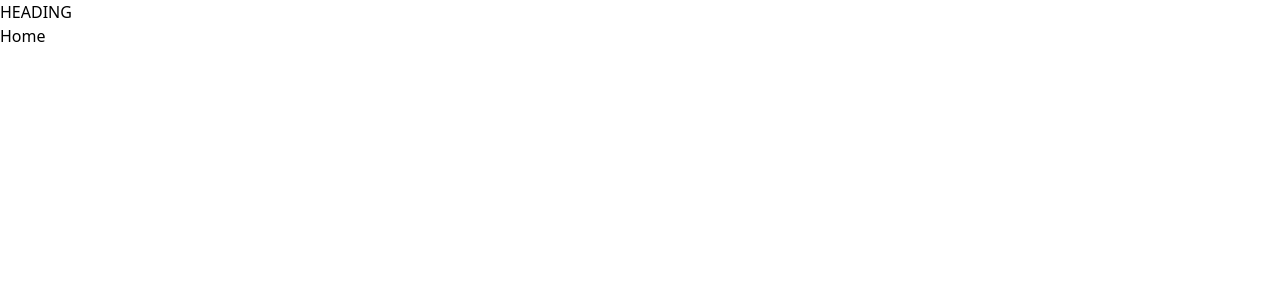
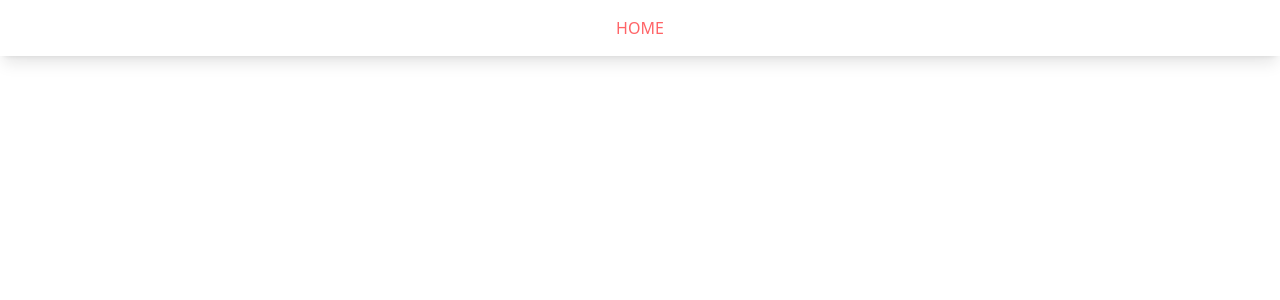
Before and after one commit to SEJ1991/react-crud, a React (Vite) app: page / in a window 1280 px wide. Shown: the top 300 px of the page. Built offline with nearby package versions, Linux system fonts and the light colour scheme.

Commit message:
feat: [RC_refine-RootLayout-3] add style and nav links in RootLayout component

```diff
--- a/src/index.css
+++ b/src/index.css
@@ -9,6 +9,13 @@
 }
 
 @layer utilities {
+  .header-height {
+    @apply h-14;
+  }
+
+  .flex-center {
+    @apply flex justify-center items-center;
+  }
 }
 
 @layer components {
--- a/src/layouts/RootLayout.tsx
+++ b/src/layouts/RootLayout.tsx
@@ -1,9 +1,19 @@
-import { Outlet } from 'react-router';
+import { NavLink, Outlet } from 'react-router';
 
 export function RootLayout() {
   return (
-    <div>
-      <h1>HEADING</h1>
+    <div className='w-dvw min-h-dvh px-2 py-header-height'>
+      <header className='flex-center left-0 fixed w-full header-height p-2 shadow-lg bg-white z-10'>
+        <nav className='flex-center'>
+          <ul>
+            <li>
+              <NavLink to='/' className={({ isActive }) => (isActive ? 'text-red-400' : '')}>
+                HOME
+              </NavLink>
+            </li>
+          </ul>
+        </nav>
+      </header>
       <Outlet />
     </div>
   );
```
